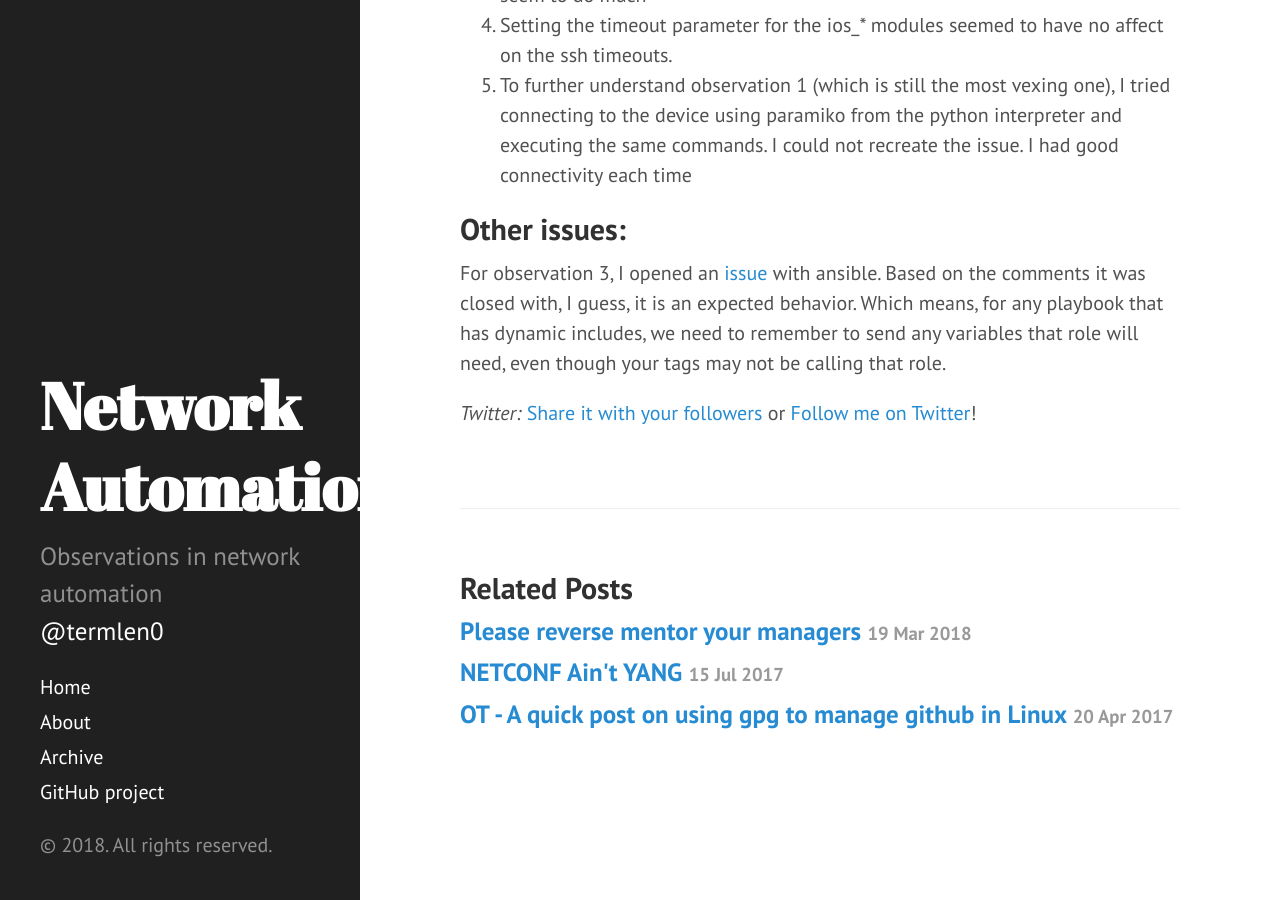
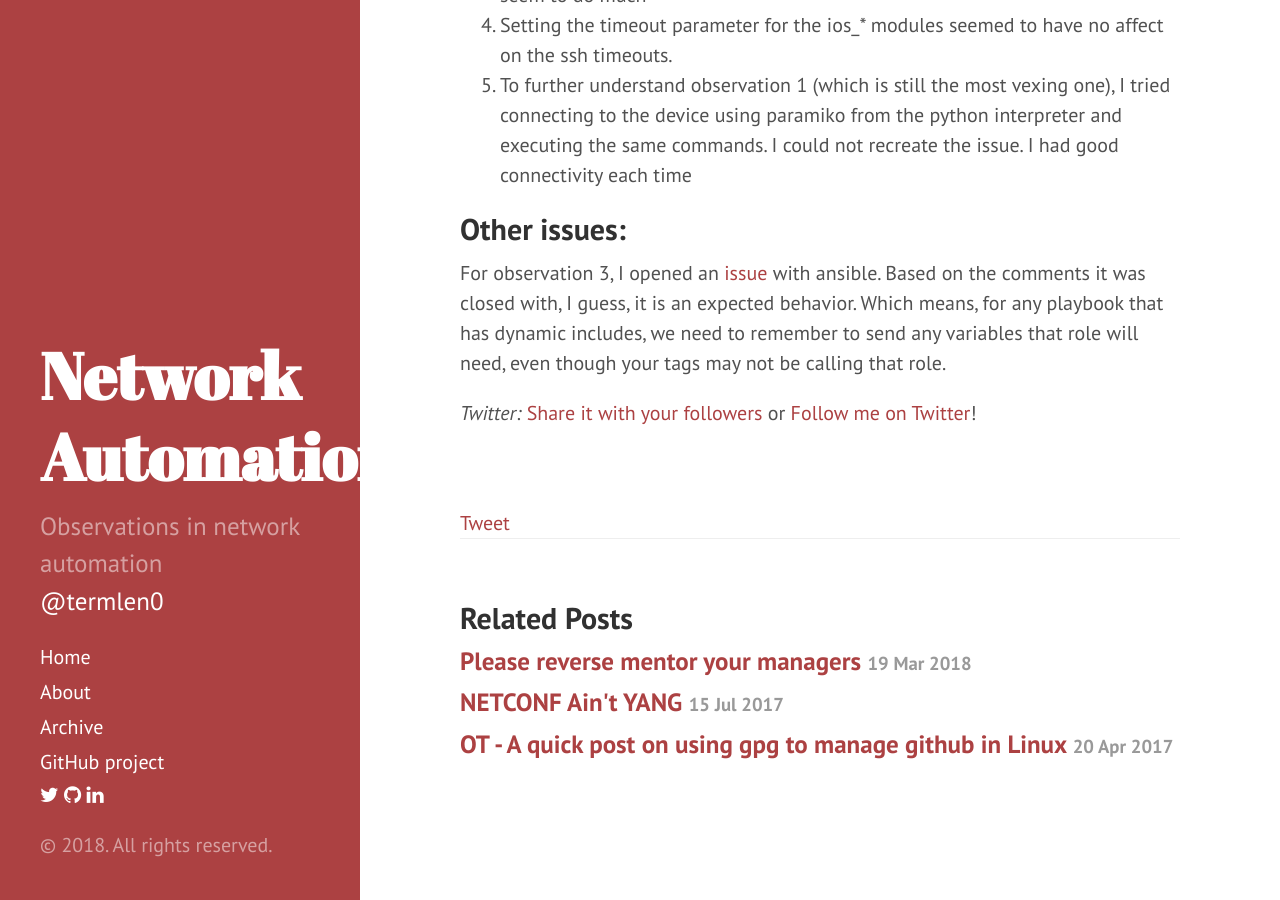
Before and after one commit to termlen0/termlen0.github.io, a Jekyll site: the page built from _posts/2016-12-16-observations.md, in a window 1280 px wide and 900 px high, scrolled down 1655 px. Built offline with Jekyll 4.4.1, drawn with Linux system fonts in a browser that asks for light colours; nearby versions of some CDN libraries; Markdown is read by kramdown in place of the engine named in the settings; comment, search, counter and statistics services are not loaded.

Commit message:
Trying out a new color scheme

```diff
--- a/_config.yml
+++ b/_config.yml
@@ -15,6 +15,7 @@ baseurl:          /
 author:
   name:           'Ajay Chenampara'
   url:            https://twitter.com/termlen0
+  linkedin:       https://linkedin.com/u/achenampara
 
 paginate:         5
 
--- a/_includes/head.html
+++ b/_includes/head.html
@@ -31,4 +31,5 @@
 
   <!-- RSS -->
   <link rel="alternate" type="application/rss+xml" title="RSS" href="/atom.xml">
+  <link rel="stylesheet" href="//maxcdn.bootstrapcdn.com/font-awesome/4.3.0/css/font-awesome.min.css">
 </head>
--- a/_includes/sidebar.html
+++ b/_includes/sidebar.html
@@ -26,7 +26,14 @@
         {% endif %}
       {% endfor %}
 
-      <a class="sidebar-nav-item" href="{{ site.github.repo }}">GitHub project</a>
+            <a class="sidebar-nav-item" href="{{ site.github.repo }}">GitHub project</a>
+
+            <a href="{{ site.author.url }}"> <i class="fa fa-twitter"></i> </a>
+            <a href="{{ site.github.repo }}"> <i class="fa fa-github"></i> </a>
+
+            <a href="https://linkedin.com/in/achenampara"> <i class="fa fa-linkedin"></i> </a>
+
+
     </nav>
 
     <p>&copy; {{ site.time | date: '%Y' }}. All rights reserved.</p>
--- a/_layouts/default.html
+++ b/_layouts/default.html
@@ -10,7 +10,7 @@
     <small><a href="{{ page[1]  }}">{{ page[0] }}</a></small>
     {% endfor %}
   </h3>
-  <body class="theme-base-07">
+  <body class="theme-base-08">
 
     {% include sidebar.html %}
 
--- a/_layouts/post.html
+++ b/_layouts/post.html
@@ -7,6 +7,9 @@ layout: default
   <span class="post-date">{{ page.date | date_to_string }}</span>
   {{ content }}
 </div>
+<a href="https://twitter.com/share" class="twitter-share-button"
+data-via="termlen0">Tweet</a>
+<script>!function(d,s,id){var js,fjs=d.getElementsByTagName(s)[0];if(!d.getElementById(id)){js=d.createElement(s);js.id=id;js.src="//platform.twitter.com/widgets.js";fjs.parentNode.insertBefore(js,fjs);}}(document,"script","twitter-wjs");</script>
 
 <div class="related">
   <h2>Related Posts</h2>
```
Also changed, not shown: 13 other files.
